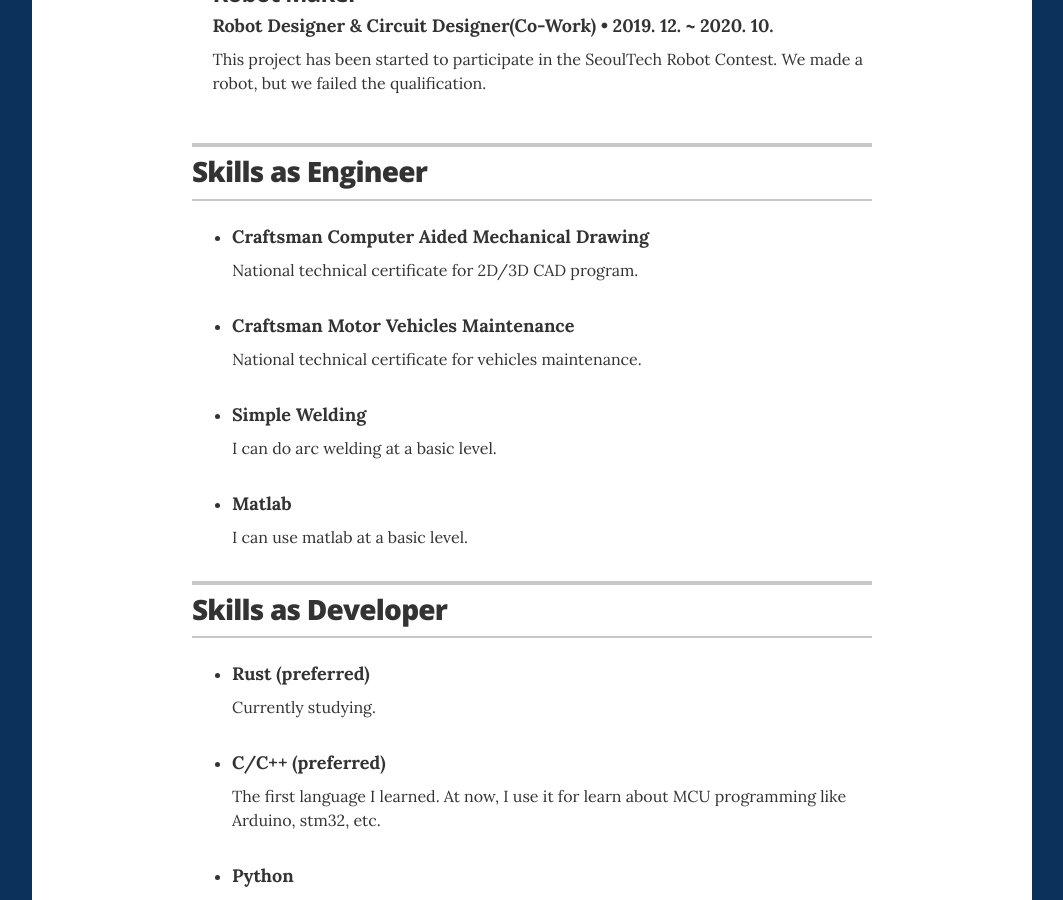
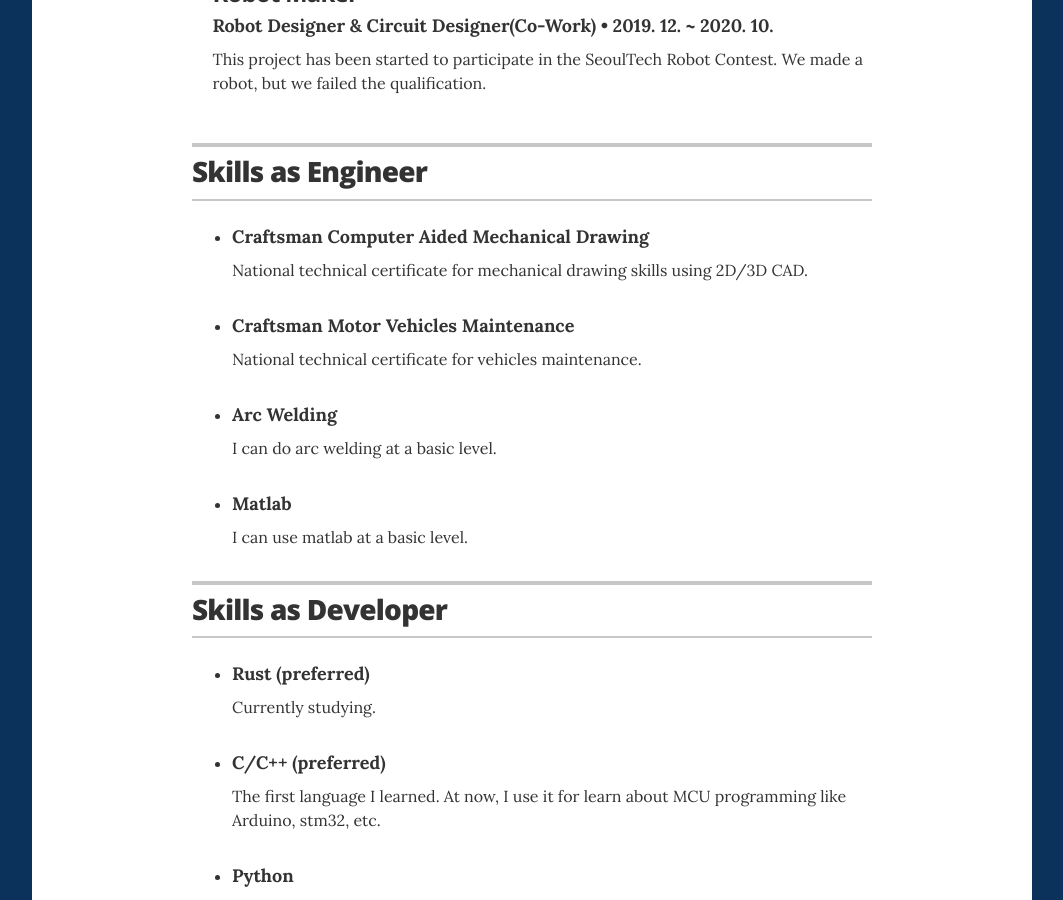
Before and after one commit to Hia-ru/Hia-ru.github.io, a Jekyll site: the page built from index.html, in a window 1280 px wide and 900 px high, scrolled down 1006 px. Shown: the whole window, without its empty margins (108-1171 px from the left). Built offline with Jekyll 4.4.1, drawn with Linux system fonts in a browser that asks for light colours.

Commit message:
gsedarfd

```diff
--- a/_data/skillsE.yml
+++ b/_data/skillsE.yml
@@ -1,12 +1,12 @@
 # Skills
 
 - skill: Craftsman Computer Aided Mechanical Drawing
-  description: National technical certificate for 2D/3D CAD program.
+  description: National technical certificate for mechanical drawing skills using 2D/3D CAD.
 
 - skill: Craftsman Motor Vehicles Maintenance
   description: National technical certificate for vehicles maintenance.
 
-- skill: Simple Welding
+- skill: Arc Welding
   description: I can do arc welding at a basic level.
 
 - skill: Matlab
```
